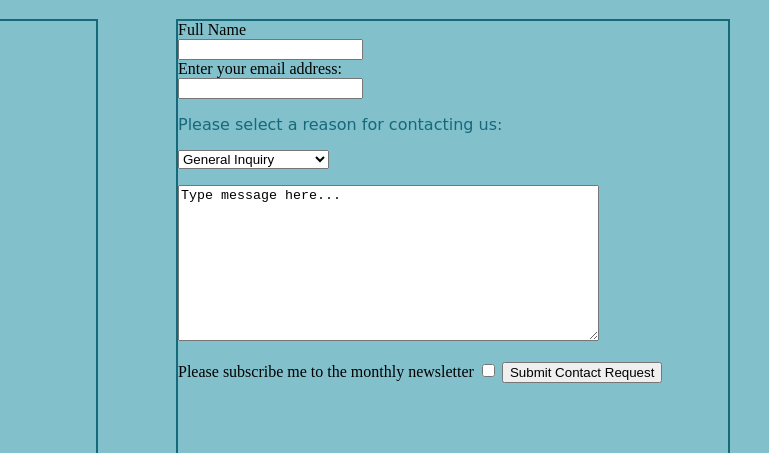
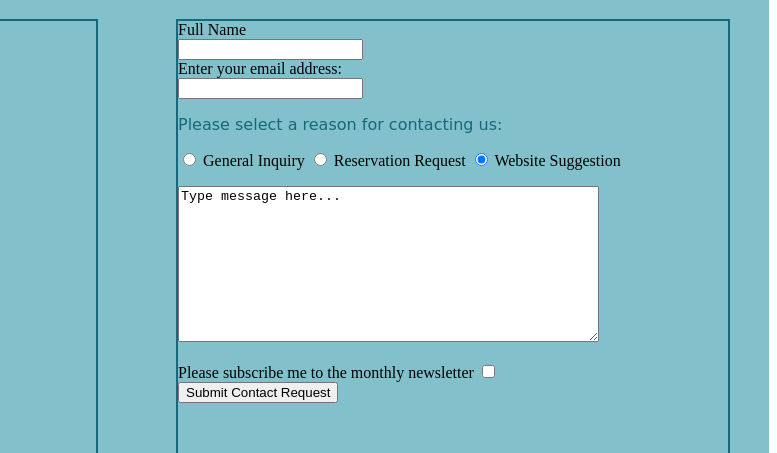
Before and after one commit to kailelo15/wdd130, a plain HTML site: page wwr/contact.html in a window 1280 px wide. Shown: the part 993-1446 px from the top of the page, 503-1280 px from the left. Drawn offline with Linux system fonts and the light colour scheme; a web font is replaced by a local one.

Commit message:
contact1

```diff
--- a/wwr/contact.html
+++ b/wwr/contact.html
@@ -4,7 +4,7 @@
     <meta charset="utf-8" />
     <meta name="viewport" content="width=device-width, initial-scale=1" />
     <title>Contact Us</title>
-    <meta name="description" content="Rafting Site Contact Us" />
+    <meta name="description" content="Contact Us" />
     <meta name="author" content="Kai Lelo" />
     <link rel="stylesheet" href="styles/rafting.css" />
   </head>
@@ -78,16 +78,19 @@
           <label for="email">Enter your email address:</label><br>
           <input type="text" id="email" name="email"><br>
           <p>Please select a reason for contacting us:</p>
-          <select>
-            <option value="General Inquiry">General Inquiry </option>
-            <option value="Reservation Question">Reservation Question</option>
-            <option value="Website Suggestion">Website Suggestion</option>
-          </select>
+            <input type="radio" id="General Inquiry" name="reason" value="General Inquiry"checked>
+              <label for="General Inquiry">General Inquiry</label>
+            <input type="radio" id="Reservation Request" name="reason" value="Reservation Request"checked>
+              <label for="Reservation Request">Reservation Request</label>
+            <input type="radio" id="Website Suggestion" name="reason" value="Website Suggestion"checked>
+              <label for="Website Suggestion">Website Suggestion</label>
           <p>
             <textarea cols="50" rows="10">Type message here...</textarea>
           </p>
           Please subscribe me to the monthly newsletter <input type="checkbox" name="checkbox">
-          <button type="button">Submit Contact Request</button><br>
+          <section>
+            <button type="button">Submit Contact Request</button><br>
+          </section>
       </form>
       </div>
     </div>
```
